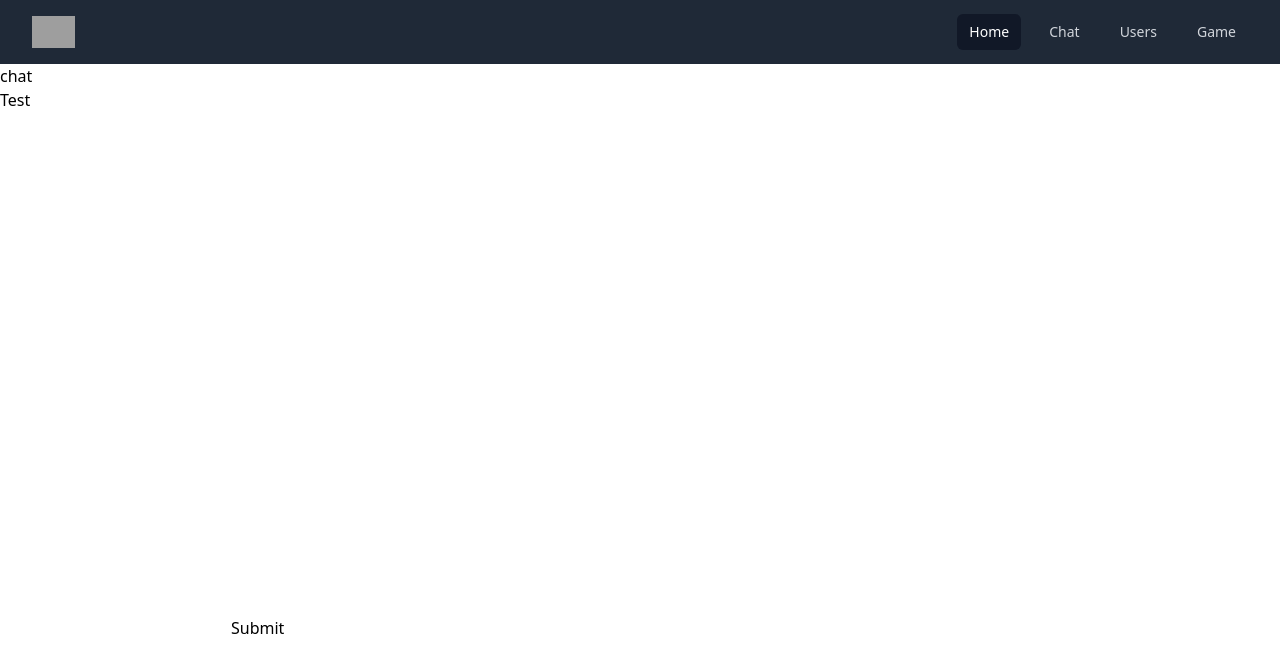
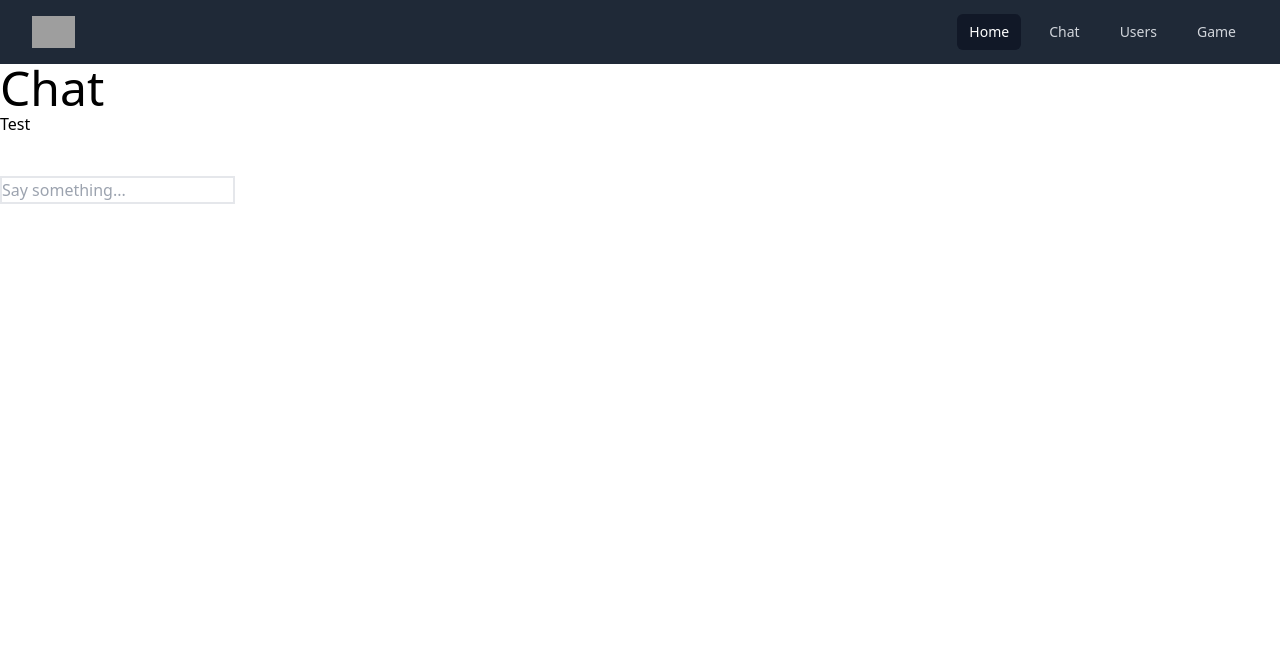
Before and after one commit to neosizzle/ft_transcendence, a React (Create React App) app in the folder frontend/: page /chat in a window 1280 px wide. Shown: the top 672 px of the page. Built offline with nearby package versions, Linux system fonts and the light colour scheme; grey boxes are pictures that could not be loaded.

Commit message:
Index added styling for chatbox

```diff
--- a/frontend/src/Chat/index.css
+++ /dev/null
@@ -1,5 +0,0 @@
-.Chat {
-    position: fixed;
-    bottom: 20%;
-    display: flex;
-}
--- a/frontend/src/Chat/index.tsx
+++ b/frontend/src/Chat/index.tsx
@@ -1,5 +1,4 @@
 import React from 'react';
-import "./index.css";
 
 function Chat() {
 	let messages = "Test";
@@ -12,14 +11,13 @@ function Chat() {
 
 	return (
 		<>
-		<div>
-			<h2>chat</h2>
-		</div>
-		{messages}
-		<form onSubmit={(myFunction)} className="Chat">
-			<input/>
-			<button type="submit">Submit</button>
-		</form>
+			<div>
+				<h1 className='text-5xl'>Chat</h1>
+			</div>
+			{messages}
+			<form onSubmit={(myFunction)} className="Chat">
+				<input className="w-fit mt-10 border-2" placeholder="Say something..." />
+			</form>
 		</>
 	);
 }
```
